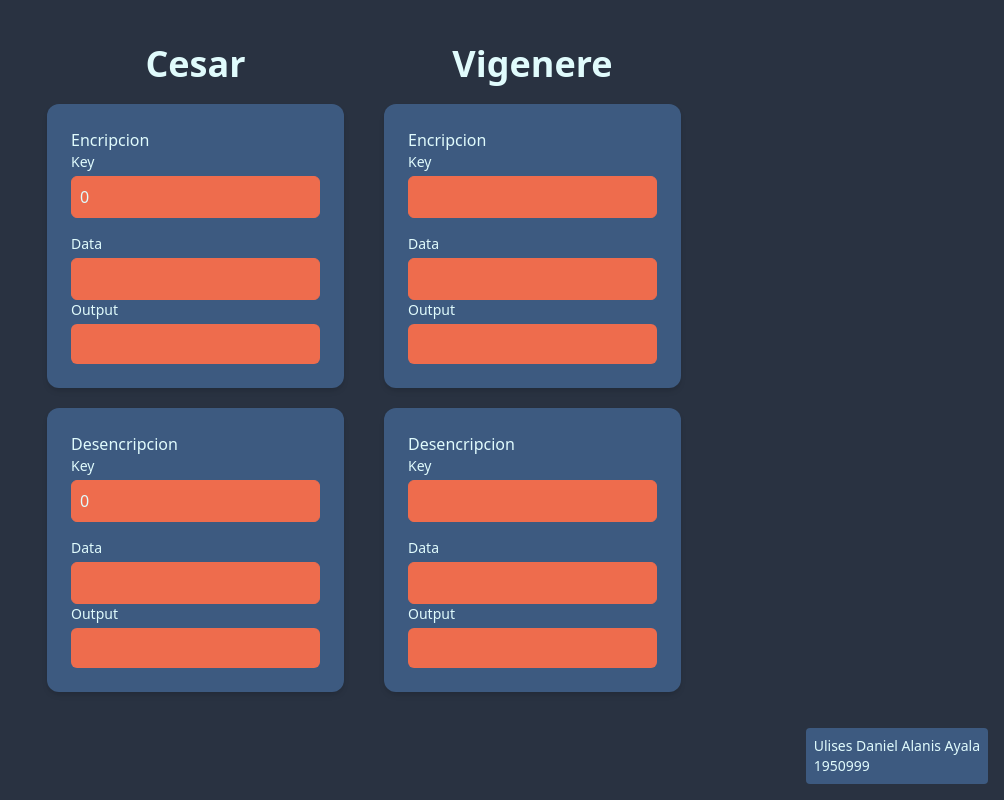
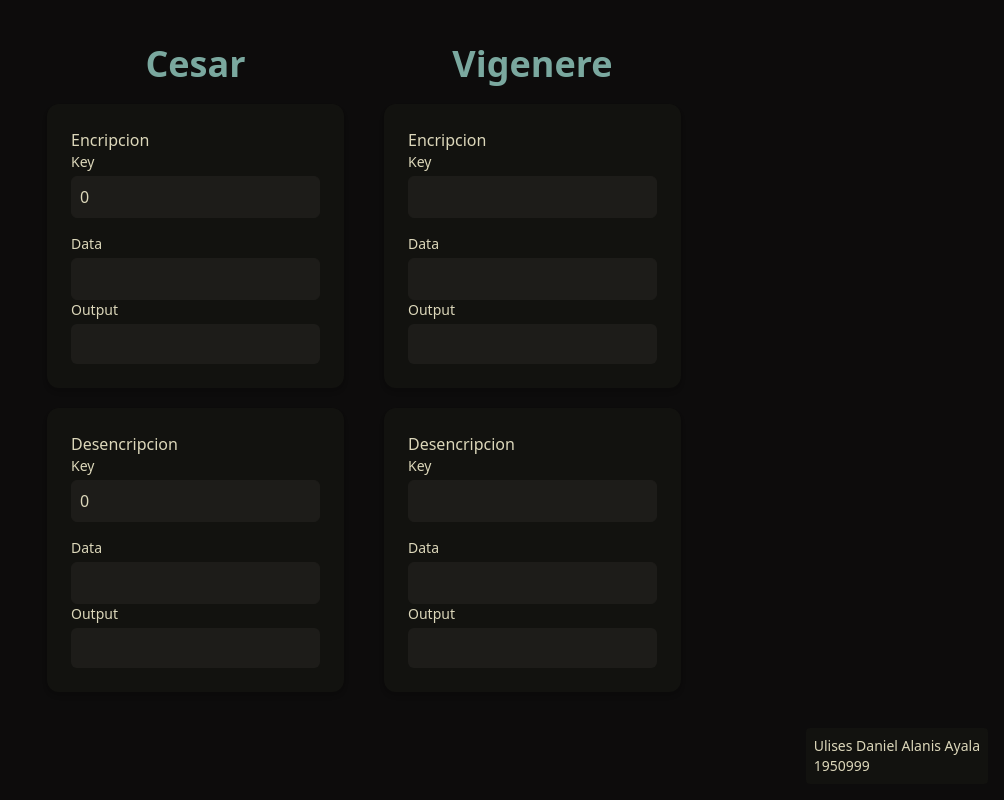
Before and after one commit to HasSak-47/crypto-test, a React (Vite) app: page / in a window 1280 px wide. Shown: the whole page, without its empty margins (276-1280 px from the left). Built offline with nearby package versions, Linux system fonts and the light colour scheme.

Commit message:
updated other stuff

```diff
--- a/src/App.tsx
+++ b/src/App.tsx
@@ -143,16 +143,32 @@ function force_alpha(val: string) {
 	return changed
 }
 
+function force_number(val: string) {
+	let changed = ''
+	for (const letter of val) {
+		if ('0' <= letter && letter <= '9') changed += letter
+	}
+
+	return changed
+}
+
 const forceChar: Validator<string> = (e, set) => {
 	e.preventDefault()
-	set(force_alpha(e.target.value))
+	e.target.value = force_alpha(e.target.value)
+	set(e.target.value)
 }
 
 const forceNumber: Validator<number> = (e, set) => {
 	e.preventDefault()
-	let new_val = parseInt(e.target.value)
-	if (isNaN(new_val)) set(0)
-	else set(new_val)
+	let val = force_number(e.target.value)
+	let new_val = parseInt(val)
+	if (isNaN(new_val)) {
+		e.target.value = '0'
+		set(0)
+	} else {
+		e.target.value = val
+		set(new_val)
+	}
 }
 
 export default function App() {
--- a/src/index.css
+++ b/src/index.css
@@ -1,11 +1,11 @@
 @import 'tailwindcss';
 
 @theme {
-    --color-base-1: #e0fbfc;
-    --color-base-2: #98c1d9;
-    --color-base-3: #ee6c4d;
-    --color-base-4: #3d5a80;
-    --color-base-5: #293241;
+    --color-base-1: #dcd7ba;
+    --color-base-2: #7aa89f;
+    --color-base-3: #1d1c19;
+    --color-base-4: #12120f;
+    --color-base-5: #0d0c0c;
     --font-mono: 'Fira Code', monospace;
 }
 
@@ -23,7 +23,7 @@
     }
 
     h1 {
-        @apply text-base-1 w-full text-center text-4xl font-bold;
+        @apply text-base-2 w-full text-center text-4xl font-bold;
     }
 
     .system {
```
